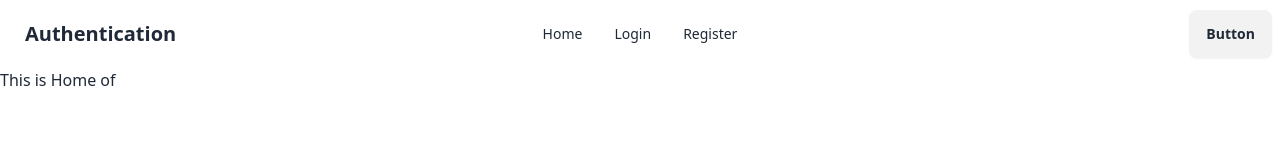
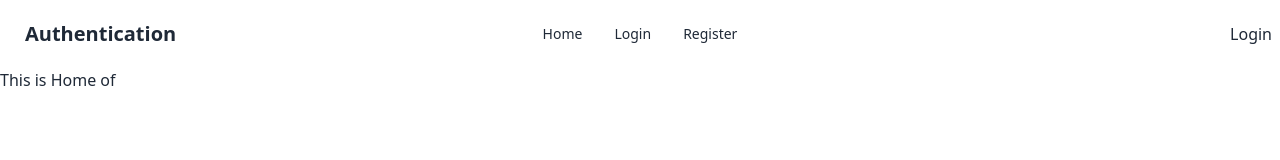
Before and after one commit to shahin-hossain-dev/auth-react-firebase, a React (Vite) app: page / in a window 1280 px wide. Shown: the top 160 px of the page. Built offline with nearby package versions, Linux system fonts and the light colour scheme; no server answers.

Commit message:
51-6 (Advanced) Use OnAuthStateChanged To Manage User Auth State

```diff
--- a/src/components/Navbar.jsx
+++ b/src/components/Navbar.jsx
@@ -1,6 +1,18 @@
+import { useContext } from "react";
 import { Link } from "react-router-dom";
+import { AuthContext } from "../providers/AuthProvider";
 
 const Navbar = () => {
+  const { user, logOut } = useContext(AuthContext);
+
+  // logout handler
+  const handleLogOut = () => {
+    logOut()
+      .then(() => {
+        console.log("logout Successfully");
+      })
+      .catch((error) => console.log(error.message));
+  };
   const navLinks = (
     <>
       <li>
@@ -48,7 +60,19 @@ const Navbar = () => {
           <ul className="menu menu-horizontal px-1">{navLinks}</ul>
         </div>
         <div className="navbar-end">
-          <a className="btn">Button</a>
+          {user ? (
+            <>
+              <span>{user.email}</span>
+              <a onClick={handleLogOut} className="btn btn-sm">
+                {" "}
+                Log Out
+              </a>
+            </>
+          ) : (
+            <Link to={"/login"}>
+              <button>Login</button>
+            </Link>
+          )}
         </div>
       </div>
     </div>
--- a/src/providers/AuthProvider.jsx
+++ b/src/providers/AuthProvider.jsx
@@ -5,6 +5,7 @@ import {
   createUserWithEmailAndPassword,
   onAuthStateChanged,
   signInWithEmailAndPassword,
+  signOut,
 } from "firebase/auth";
 
 export const AuthContext = createContext(null);
@@ -22,26 +23,31 @@ const AuthProvider = ({ children }) => {
     return signInWithEmailAndPassword(auth, email, password);
   };
 
-  //   user observer
+  //   user observer auth state change
   useEffect(() => {
     const unSubscriber = onAuthStateChanged(auth, (currentUser) => {
-      if (currentUser) {
-        setUser(currentUser);
-        console.log(
-          "observing current user inside useEffect of AuthProvider",
-          currentUser
-        );
-      }
+      console.log(
+        "observing current user inside useEffect of AuthProvider",
+        currentUser
+      );
+      setUser(currentUser);
+
       return () => {
         unSubscriber();
       };
     });
   }, []);
+
+  // signout from firebase
+  const logOut = () => {
+    return signOut(auth);
+  };
   const authInfo = {
     user,
     setUser,
     createUser,
     signInUser,
+    logOut,
   };
   return (
     <div>
```
